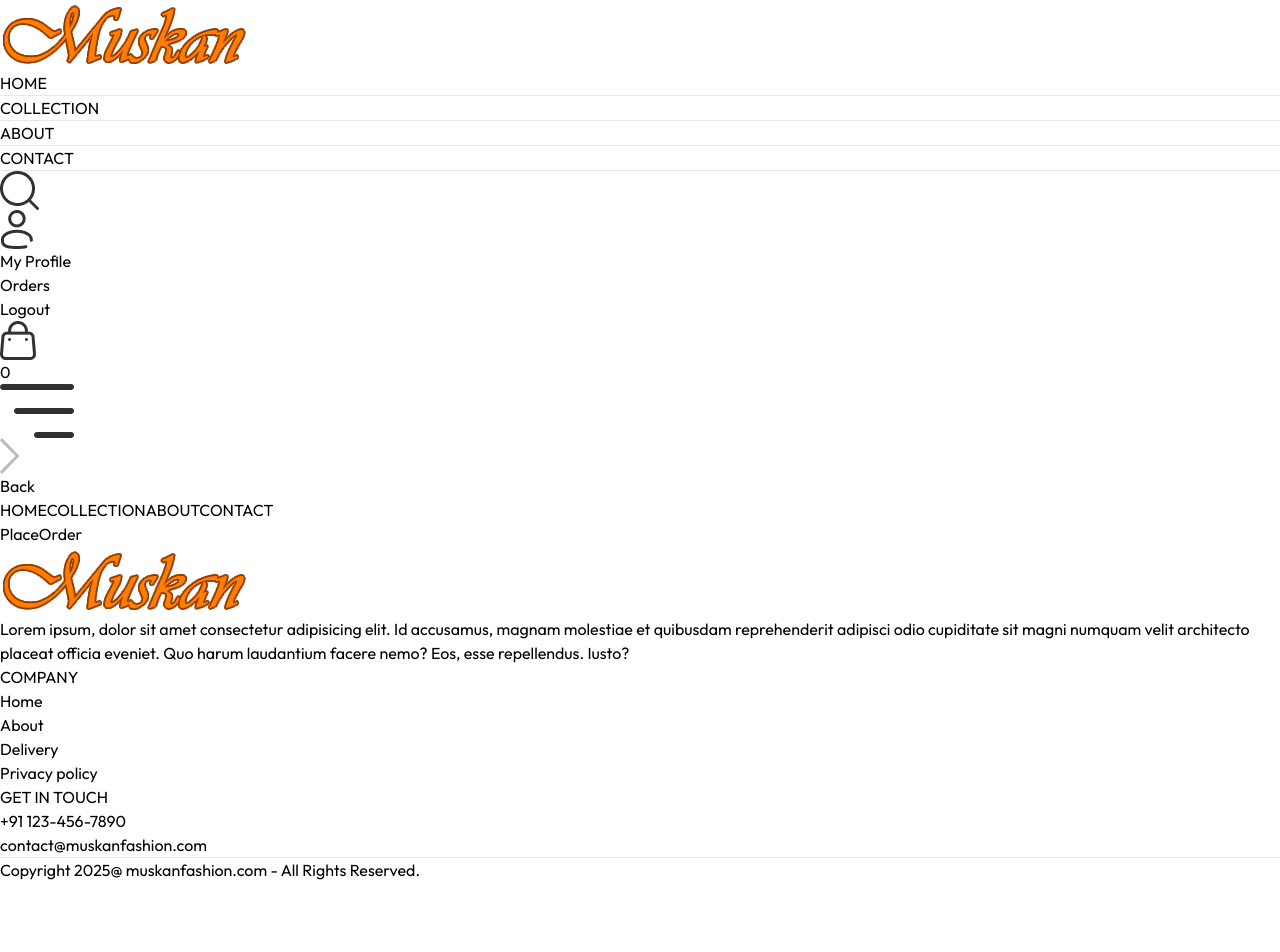
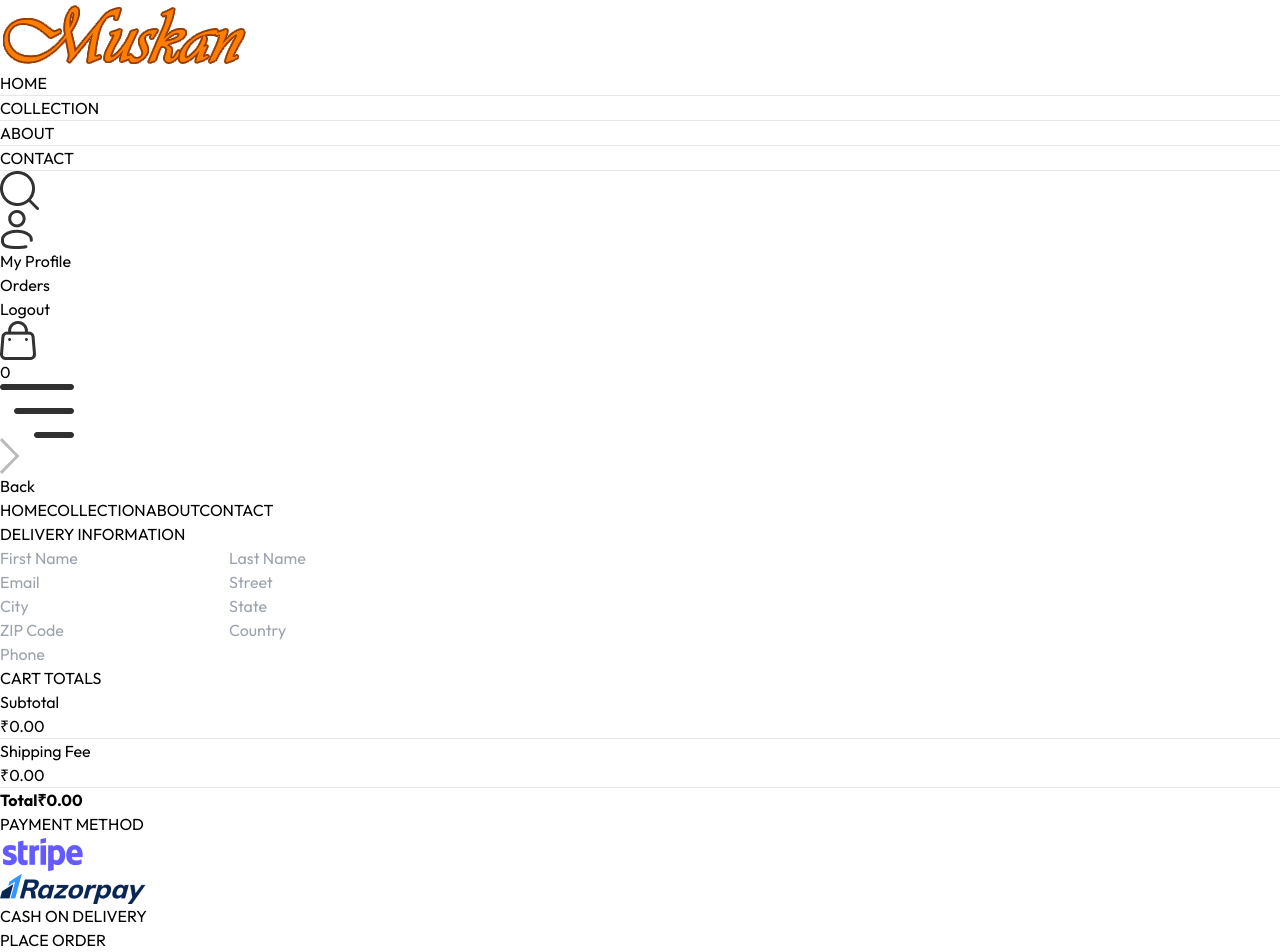
Before and after one commit to ZaidDeveloperr/Mern-Projects, a React (Vite) app in the folder E-commerce Website/frontend/: page /place-order in a window 1280 px wide. Shown: the top 952 px of the page. Before the commit the page ends 882 px from the top, so only its background shows below. Built offline with nearby package versions, Linux system fonts and the light colour scheme.

Commit message:
Place Order Page Done

```diff
--- a/E-commerce Website/frontend/src/pages/PlaceOrder.jsx
+++ b/E-commerce Website/frontend/src/pages/PlaceOrder.jsx
@@ -1,9 +1,115 @@
-import React from 'react'
+import React, { useContext, useState } from "react";
+import Title from "../components/Title";
+import CartTotal from "../components/CartTotal";
+import { assets } from "../assets/assets";
+import { ShopContext } from "../context/ShopContext";
 
 const PlaceOrder = () => {
+
+  const [method, setMethod] = useState('cod')
+  const {navigate} = useContext(ShopContext)
+
   return (
-    <div>PlaceOrder</div>
-  )
-}
+    <div className="flex flex-col sm:flex-row justify-between gap-4 pt-5 sm:pt-14 min-h-[80vh] border-t">
+      {/* ---------- Left Side ---------- */}
 
-export default PlaceOrder
+      <div className="flex flex-col gap-4 w-full sm:w-[480px]">
+        <div className="text-xl sm:text-2xl my-3">
+          <Title text1={"DELIVERY"} text2={"INFORMATION"} />
+        </div>
+        <div className="flex gap-3">
+          <input
+            className="border border-gray-300 rounded py-1.5 px-3.5 w-full"
+            type="text"
+            placeholder="First Name"
+          />
+          <input
+            className="border border-gray-300 rounded py-1.5 px-3.5 w-full"
+            type="text"
+            placeholder="Last Name"
+          />
+        </div>
+        <input
+          className="border border-gray-300 rounded py-1.5 px-3.5 w-full"
+          type="email"
+          placeholder="Email"
+        />
+        <input
+          className="border border-gray-300 rounded py-1.5 px-3.5 w-full"
+          type="text"
+          placeholder="Street"
+        />
+        <div className="flex gap-3">
+          <input
+            className="border border-gray-300 rounded py-1.5 px-3.5 w-full"
+            type="text"
+            placeholder="City"
+          />
+          <input
+            className="border border-gray-300 rounded py-1.5 px-3.5 w-full"
+            type="text"
+            placeholder="State"
+          />
+        </div>
+        <div className="flex gap-3">
+          <input
+            className="border border-gray-300 rounded py-1.5 px-3.5 w-full"
+            type="number"
+            placeholder="ZIP Code"
+          />
+          <input
+            className="border border-gray-300 rounded py-1.5 px-3.5 w-full"
+            type="text"
+            placeholder="Country"
+          />
+        </div>
+        <input
+          className="border border-gray-300 rounded py-1.5 px-3.5 w-full"
+          type="number"
+          placeholder="Phone"
+        />
+      </div>
+
+      {/* ---------- Right Side ---------- */}
+
+      <div className="mt-8">
+        <div className="mt-8 min-w-80">
+          <CartTotal />
+        </div>
+        <div className="mt-12">
+          <Title text1={"PAYMENT"} text2={"METHOD"} />
+
+          {/* ---------- Payment Method Selection ---------- */}
+
+          <div className="flex gap-3 flex-col lg:flex-row">
+            <div onClick={() => setMethod('stripe')} className="flex items-center gap-3 border p-2 px-3 cursor-pointer">
+              <p className={`min-w-3.5 h-3.5 border rounded-full ${method === 'stripe' ? 'bg-green-400' : ''}`}></p>
+              <img
+                className="h-5 mx-4"
+                src={assets.stripe_logo}
+                alt="Stripe Logo"
+              />
+            </div>
+            <div onClick={() => setMethod('razorpay')} className="flex items-center gap-3 border p-2 px-3 cursor-pointer">
+              <p className={`min-w-3.5 h-3.5 border rounded-full ${method === 'razorpay' ? 'bg-green-400' : ''}`}></p>
+              <img
+                className="h-5 mx-4"
+                src={assets.razorpay_logo}
+                alt="RazorPay Logo"
+              />
+            </div>
+            <div onClick={() => setMethod('cod')} className="flex items-center gap-3 border p-2 px-3 cursor-pointer">
+              <p className={`min-w-3.5 h-3.5 border rounded-full ${method === 'cod' ? 'bg-green-400' : ''}`}></p>
+              <p  className="text-gray-500 text-sm font-medium mx-4">CASH ON DELIVERY</p>
+            </div>
+          </div>
+          <div className="w-full text-end mt-8">
+            <button onClick={() => navigate('/orders')} className="bg-black text-white px-16 py-3 text-sm">PLACE ORDER</button>
+          </div>
+        </div>
+      </div>
+    </div>
+  );
+};
+
+export default PlaceOrder;
```
